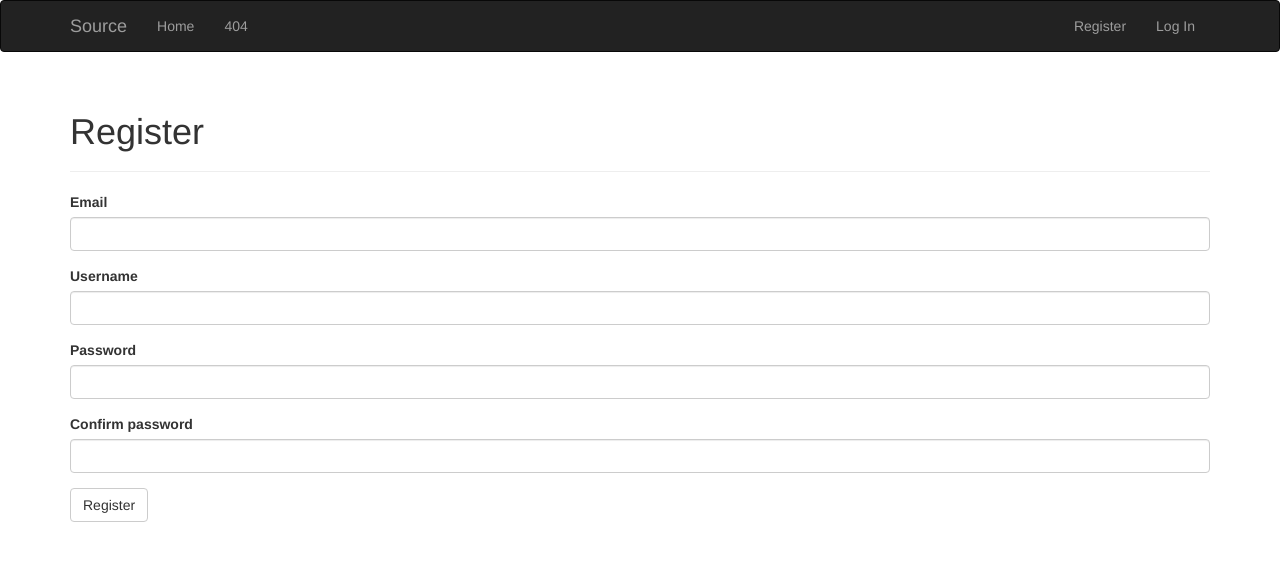
After one commit to liliancai/helloflask, a Flask app: page /auth/register in a window 1280 px wide. The commit adds this page. Shown: the top 561 px of the page. Run offline with Flask 2, Linux system fonts and the light colour scheme; some libraries are stand-ins or nearby versions.

```diff
--- a/app/auth/forms.py
+++ b/app/auth/forms.py
@@ -1,11 +1,38 @@
 from flask_wtf import FlaskForm
 from wtforms import StringField, PasswordField, BooleanField, SubmitField
-from wtforms.validators import DataRequired, Length, Email
+from wtforms import ValidationError
+from wtforms.validators import DataRequired, Length, Email, Regexp, EqualTo
+from ..models import User
 
 
 class LoginForm(FlaskForm):
     email = StringField('Email', validators=[DataRequired(), Length(1, 64),
-                                                    Email()])
+                                             Email()])
     password = PasswordField('Password', validators=[DataRequired()])
     remeber_me = BooleanField('Keep me logged in')
     submit = SubmitField('Log in')
+
+
+class RegisterationForm(FlaskForm):
+    email = StringField('Email', validators=[DataRequired(), Length(1, 64),
+                                             Email()])
+    username = StringField('Username', validators=[
+                            DataRequired(), Length(1, 64),
+                            # "Length must between 1-64")
+                            Regexp('^[A-Za-z][A-Za-z0-9_.]*$', 0,
+                                   'Only letters,numbers,dots or underscodes\
+                                    accepted')
+                            ])
+    password = PasswordField('Password', validators=[
+        DataRequired(), EqualTo('password2', message='Passwords not equal')
+        ])
+    password2 = PasswordField('Confirm password', validators=[DataRequired()])
+    submit = SubmitField('Register')
+
+    def validate_email(self, field):
+        if User.query.filter_by(email=field.data).first():
+            raise ValidationError('Email already registered.')
+
+    def validate_username(self, field):
+        if User.query.filter_by(username=field.data).first():
+            raise ValidationError('Username already taken.')
--- a/app/auth/views.py
+++ b/app/auth/views.py
@@ -1,8 +1,11 @@
 from flask import render_template, flash, url_for, redirect, request
 from . import auth
-from flask_login import login_user,logout_user
-from .forms import LoginForm
+from flask_login import login_user, logout_user, login_required
+from flask_login import current_user
+from .forms import LoginForm, RegisterationForm
 from ..models import User
+from .. import db
+from ..email import send_email
 
 
 @auth.route('/login', methods=['GET', 'POST'])
@@ -20,8 +23,57 @@ def login():
         flash('Invalid username or password :(')
     return render_template('auth/login.html', form=form)
 
-@auth.route('/logout', methods=['GET','POST'])
+
+@auth.route('/logout')
+@login_required
 def logout():
     logout_user()
     flash('You have been logged out.')
     return redirect(url_for('main.index'))
+
+
+@auth.route('/register', methods=['GET', 'POST'])
+def register():
+    form = RegisterationForm()
+    if form.validate_on_submit():
+        user = User(username=form.username.data,
+                    email=form.email.data,
+                    password=form.password.data)
+        db.session.add(user)
+        db.session.commit()
+        token = user.generate_confirmation_token()
+        send_email(user.email, 'Confirm Your Account',
+                   'auth/email/confirm', user=user, token=token)
+        flash("A confirmation email has been sent to you.")
+        # flash("You can log in now.")
+        return redirect(url_for('main.index'))
+    return render_template('auth/register.html', form=form)
+
+
+@auth.route('/confirm/<token>')
+@login_required
+def confirm(token):
+    if current_user.confirmed:
+        return redirect(url_for('main.index'))
+    if current_user.confirm(token):
+        db.session.commit()
+        flash("You have just confirmed your account.")
+    else:
+        flash("Hmm, This confirmation link seems wrong or expired.")
+    return redirect(url_for('main.index'))
+
+
+@auth.before_app_request
+def before_request():
+    if current_user.is_authenticated\
+             and not current_user.confirmed\
+             and request.blueprint != 'auth'\
+             and request.endpoint != 'static':
+        return redirect(url_for('auth.unconfirmed'))
+
+
+@auth.route('/unconfirmed')
+def unconfirmed():
+    if current_user.is_anonymous or current_user.confirmed:
+        return redirect(url_for('main.index'))
+    return render_template('auth/unconfirmed.html')
--- a/app/main/__init__.py
+++ b/app/main/__init__.py
@@ -1,5 +1,6 @@
 from flask import Blueprint
 
 main = Blueprint('main', __name__)
-
+# the bp name and the module or package
+# print(__name__) #app.main
 from . import views, errors
--- a/app/main/errors.py
+++ b/app/main/errors.py
@@ -1,10 +1,12 @@
 from flask import render_template
 from . import main
+
 
 @main.app_errorhandler(404)
 def page_not_found(e):
     return render_template('404.html'), 404
 
+
 @main.app_errorhandler(500)
 def internal_server_error(e):
-	return render_template('500.html'), 500
+    return render_template('500.html'), 500
--- /dev/null
+++ b/app/templates/auth/register.html
@@ -0,0 +1,11 @@
+{% extends 'base.html' %}
+{% import 'bootstrap/wtf.html' as wtf %}
+{% block title %}Register{% endblock %}
+{% block content%}
+<div class="container">
+    <div class="page-header">
+        <h1>Register</h1>
+    </div>
+    {{wtf.quick_form(form)}}
+</div>
+{% endblock %}
--- /dev/null
+++ b/app/templates/auth/unconfirmed.html
@@ -0,0 +1,2 @@
+Hello {{ current_user.username }}
+You haven't confirmed yet
--- a/app/templates/base.html
+++ b/app/templates/base.html
@@ -23,11 +23,12 @@
       <div class="navbar-collapse collapse">
         <ul class="nav navbar-nav">
           <li><a href="/">Home</a></li>
-          <li><a href="{{ url_for('static', filename='500.html')}}">500</a></li>
+          <!-- <li><a href="{{ url_for('main.index') }}">500</a></li> -->
           <li><a href="{{ url_for('static', filename='404.html')}}">404</a></li>
         </ul>
 
         <ul class="nav navbar-nav navbar-right">
+            <li><a href="{{ url_for('auth.register') }}">Register</a></li>
             {% if current_user.is_authenticated %}
             <li><a href="{{ url_for('auth.logout') }}">Log Out</a></li>
             {% else %}
```
Also changed, not shown: app/__init__.py (+16 -12 lines), app/email.py (+13 -9 lines), app/main/views.py (+16 -5 lines), app/models.py (+24 -3 lines), app/templates/auth/email/confirm.html (added, +8 -0 lines), app/templates/auth/email/confirm.txt (added, +7 -0 lines), app/templates/index.html (+8 -6 lines), config.py (+33 -28 lines), flasky.py (+9 -7 lines), migrations/versions/dad8a3685193_add_confirmed_confirm_in_user.py (added, +28 -0 lines), databases/data-dev.sqlite.
